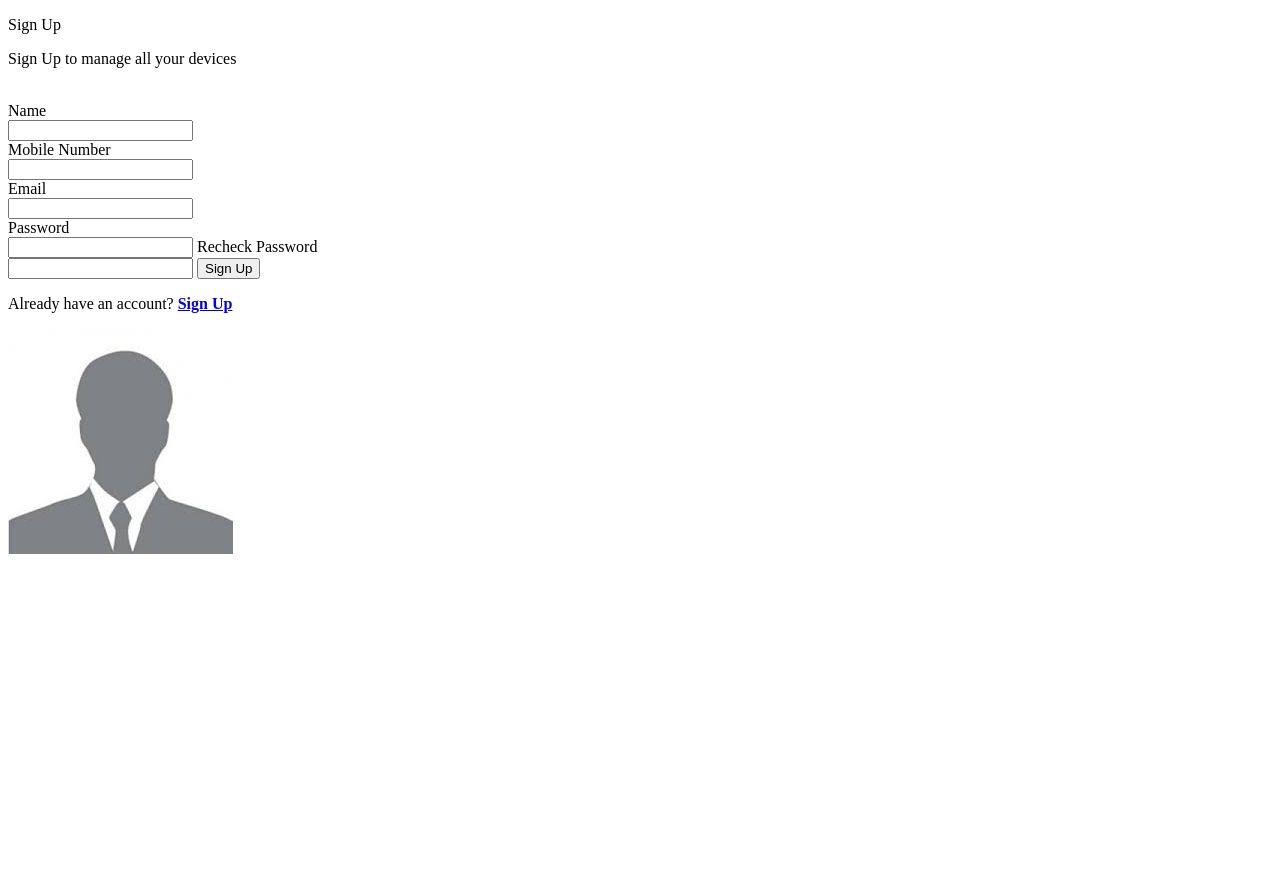
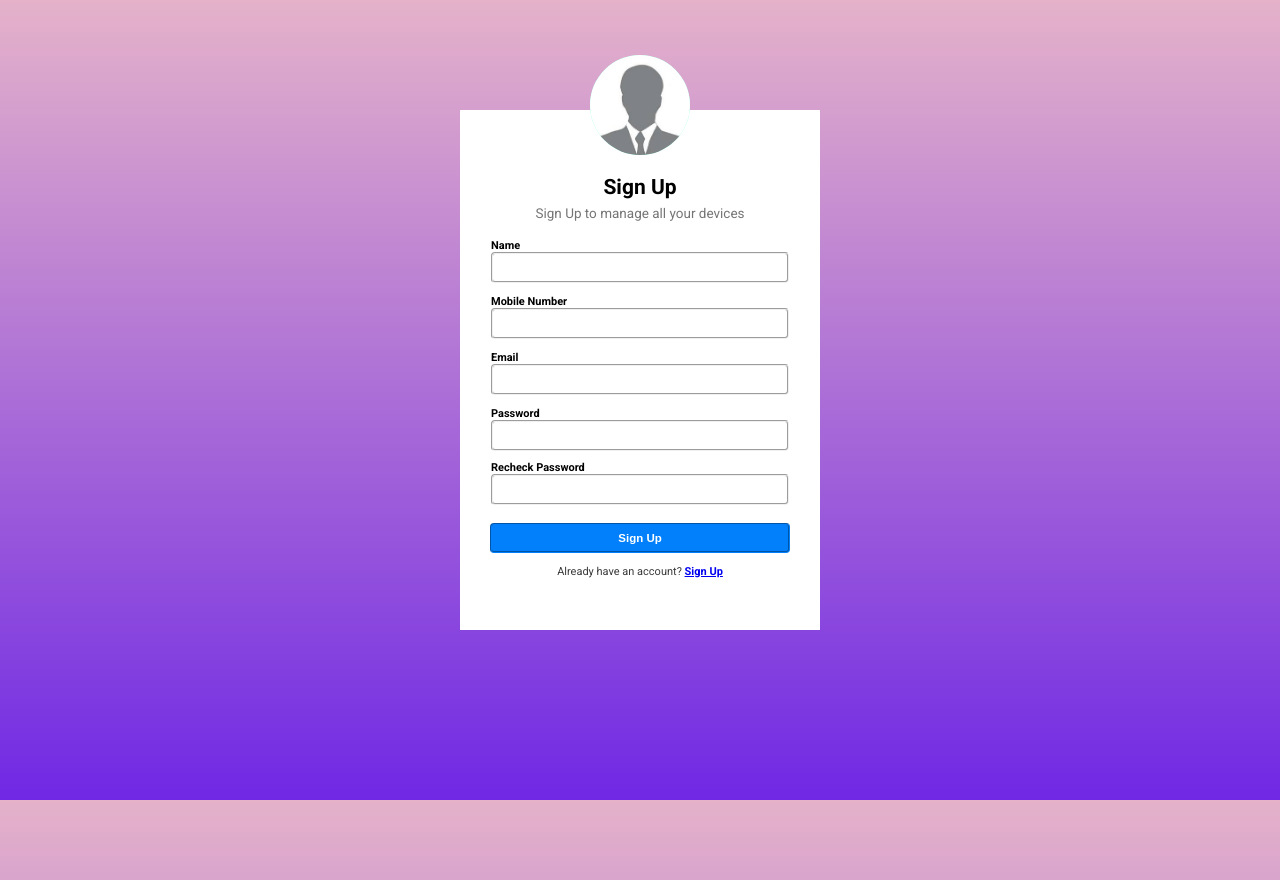
Before and after one commit to mwayl/polling-app, a plain HTML site: page sign-up.html in a window 1280 px wide. Before the commit the page ends 800 px from the top, so only its background shows below. Drawn offline with Linux system fonts and the light colour scheme; files whose address does not match are found by name.

Commit message:
Update sign-up.html

```diff
--- a/sign-up.html
+++ b/sign-up.html
@@ -1,6 +1,6 @@
 <!DOCTYPE html>
 <head>
-    <link rel="stylesheet" href="sign-up.css">
+    <link rel="stylesheet" href="sign-up-styling.css">
     <title>Polling App</title>
 
 
```
